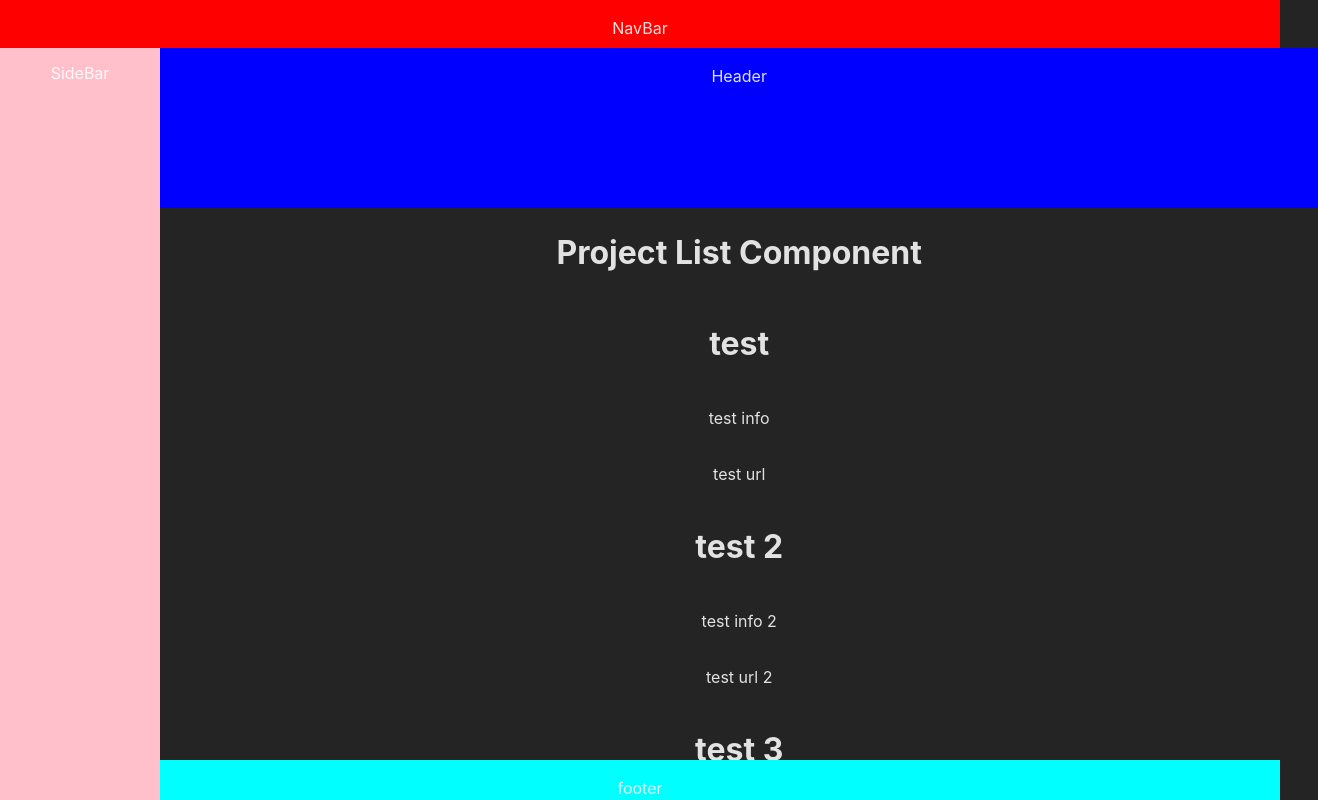
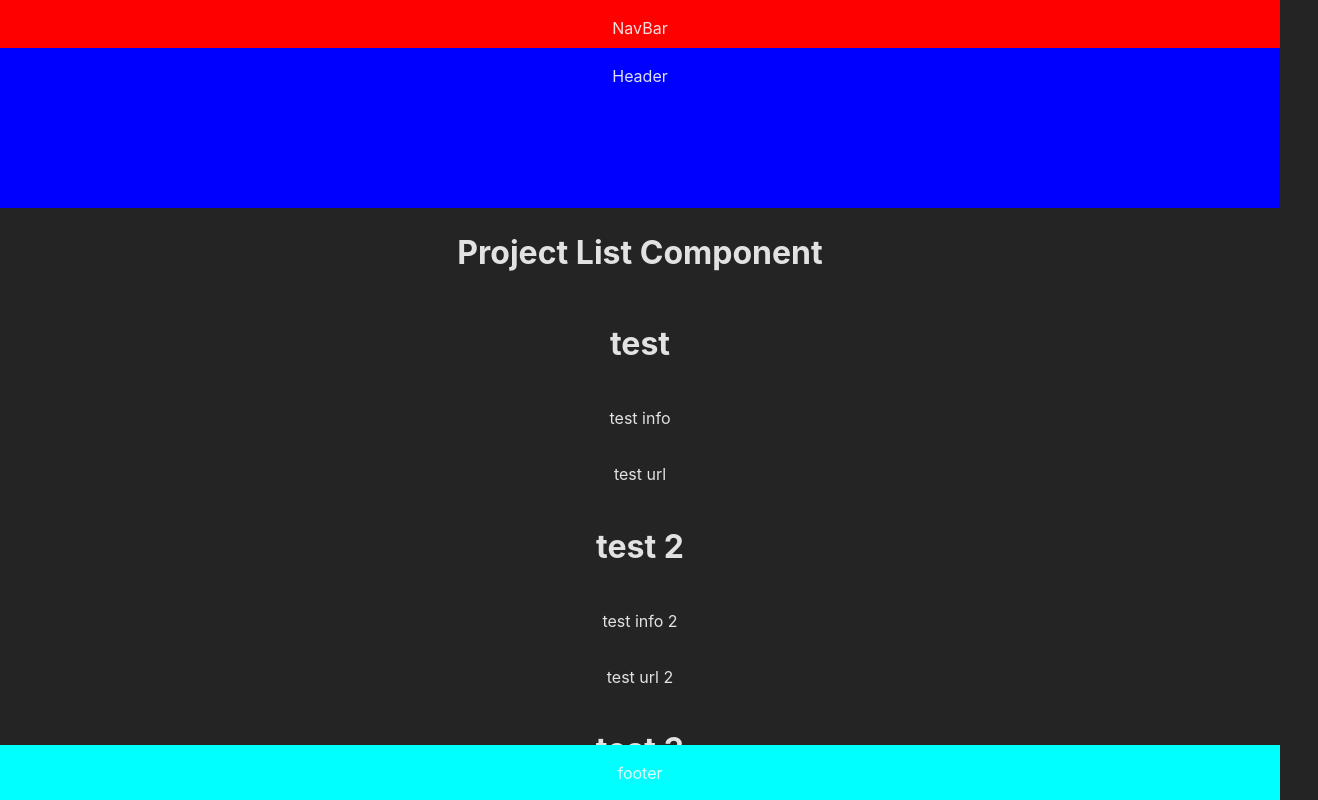
Before and after one commit to Bohjaangles/portfolio, a React (Vite) app: page / in a window 1280 px wide. Shown: the top 800 px of the page, 1318 px wide, since content can reach past the window. Built offline with nearby package versions, Linux system fonts and the light colour scheme.

Commit message:
edit css for components to be positioned properly in browser

```diff
--- a/index.html
+++ b/index.html
@@ -1,12 +1,12 @@
 <!DOCTYPE html>
-<html lang="en">
+<html lang="en" style="height: 100%;">
   <head>
     <meta charset="UTF-8" />
     <link rel="icon" type="image/svg+xml" href="/vite.svg" />
     <meta name="viewport" content="width=device-width, initial-scale=1.0" />
     <title>Russel Mueller Portfolio</title>
   </head>
-  <body style="margin: 0px; padding: 0px;">
+  <body style="margin: 0px; padding: 0px; height: 100%">
     <div id="root"></div>
     <script type="module" src="/src/main.jsx"></script>
   </body>
--- a/src/App.jsx
+++ b/src/App.jsx
@@ -3,7 +3,6 @@ import './styles/App.scss'
 import ProjectList from './components/ProjectList'
 import Header from './components/Header'
 import NavBar from './components/NavBar'
-import SideBar from './components/SideBar'
 import Footer from './components/Footer'
 
 function App() {
@@ -13,10 +12,7 @@ function App() {
     <div className="App">
       <NavBar />
       <Header />
-      <div className="body-ody">
-        <SideBar />
-        <ProjectList />
-      </div>
+      <ProjectList />
       <Footer />
     </div>
   )
--- a/src/styles/App.scss
+++ b/src/styles/App.scss
@@ -2,7 +2,7 @@
 html {
   top: 0;
   left: 0;
-  max-width: 100vw;
+  max-width: 100%;
   width: 100%;
   height: 100%;
   margin: 0;
@@ -25,8 +25,8 @@ html {
   background-color: blue;
   position: absolute;
   height: 10rem;
-  width: 90.5%;
-  left: 10rem;
+  width: 100%;
+  left: 0;
 }
 
 .body-ody {
@@ -44,18 +44,20 @@ html {
 }
 
 .projectList-wrapper {
-  left: 10rem;
+  left: 0;
   top: 10rem;
   position: relative;
-  width: 90.5%;
+  width: 100%;
   height: 100%;
+  margin-bottom: 12rem;
 }
 
 .footer-wrapper {
   bottom: 0;
-  left: 10rem;
+  left: 0;
   position: sticky;
   background-color: aqua;
   width: 100%;
-  height: 2.5rem;
+  height: 3.4rem;
+  z-index: 6;
 }
```
